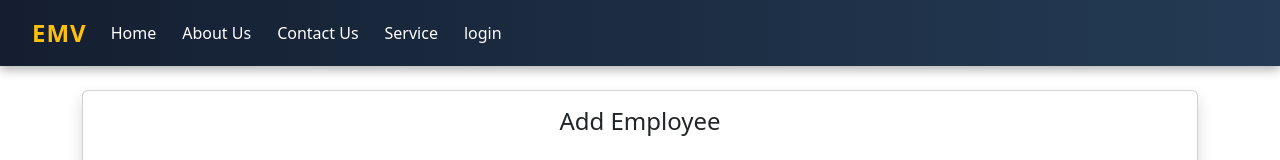
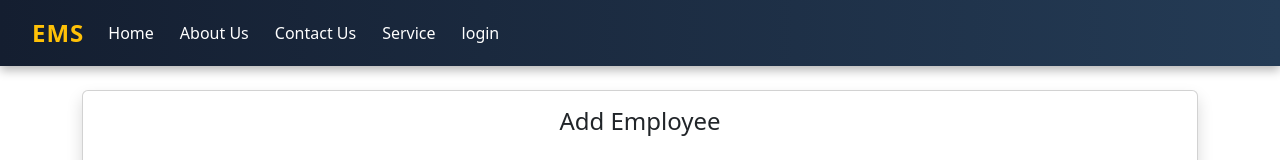
Before and after one commit to angadh5034/empl-front, a React (Create React App) app: page /addemployee in a window 1280 px wide. Shown: the top 160 px of the page. Built offline with nearby package versions, Linux system fonts and the light colour scheme.

Commit message:
validation

```diff
--- a/src/Addemployee.jsx
+++ b/src/Addemployee.jsx
@@ -138,7 +138,7 @@ let addemp=(e) => {
         <div className="card-body">
           <h4 className="text-center mb-4">Add Employee</h4>
 
-          <form onSubmit={(e) => addemp(e)}>
+          <form onSubmit={addemp}>
 
             {/* Personal Details */}
             <h5 className="mb-3">Personal Details</h5>
@@ -289,7 +289,7 @@ let addemp=(e) => {
                 </div>
             </div>
             <div className="text-center mt-3">
-              <button type="submit" onClick={(e) => addemp(e)} className="btn btn-primary px-4">
+              <button type="submit" className="btn btn-primary px-4">
                 Save Employee
               </button>
             </div>
--- a/src/HomeNavbar.jsx
+++ b/src/HomeNavbar.jsx
@@ -10,7 +10,7 @@ export default function HomeNavbar() {
 
           {/* Logo */}
           <Link className="navbar-brand fw-bold fs-4 text-warning" to="#">
-            EMV
+            EMS
           </Link>
 
           <button
```
